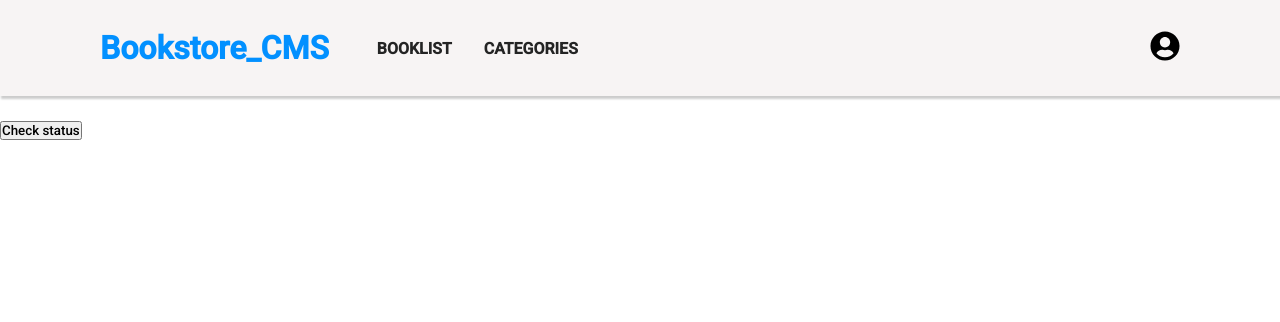
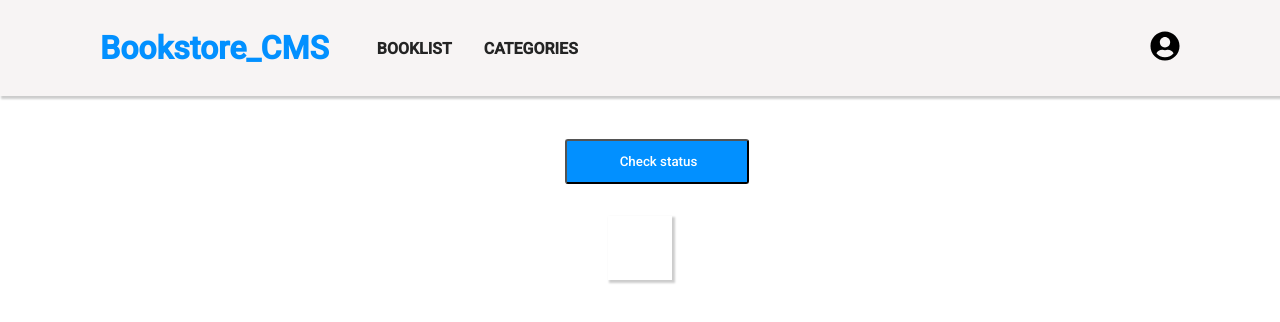
Before and after one commit to principlebrothers/Bookstore_CMS, a React (Create React App) app: page /categories in a window 1280 px wide. Shown: the top 322 px of the page. Built offline with nearby package versions, Linux system fonts and the light colour scheme.

Commit message:
Add classes to the various element

```diff
--- a/src/components/Categories.js
+++ b/src/components/Categories.js
@@ -1,6 +1,7 @@
 import React from 'react';
 import { useDispatch, useSelector } from 'react-redux';
 import { checkStatus } from '../redux/Categories/Categories';
+import './Categories.css';
 
 const Categories = () => {
   const bookCategories = useSelector((state) => state.categories);
@@ -12,10 +13,10 @@ const Categories = () => {
 
   return (
     <div className="catContainer">
-      <button type="button" onClick={handleClick}>
+      <button type="button" onClick={handleClick} className="checkStatusBtn">
         Check status
       </button>
-      <h2>{bookCategories}</h2>
+      <h2 className="catInfo">{bookCategories}</h2>
     </div>
   );
 };
```
